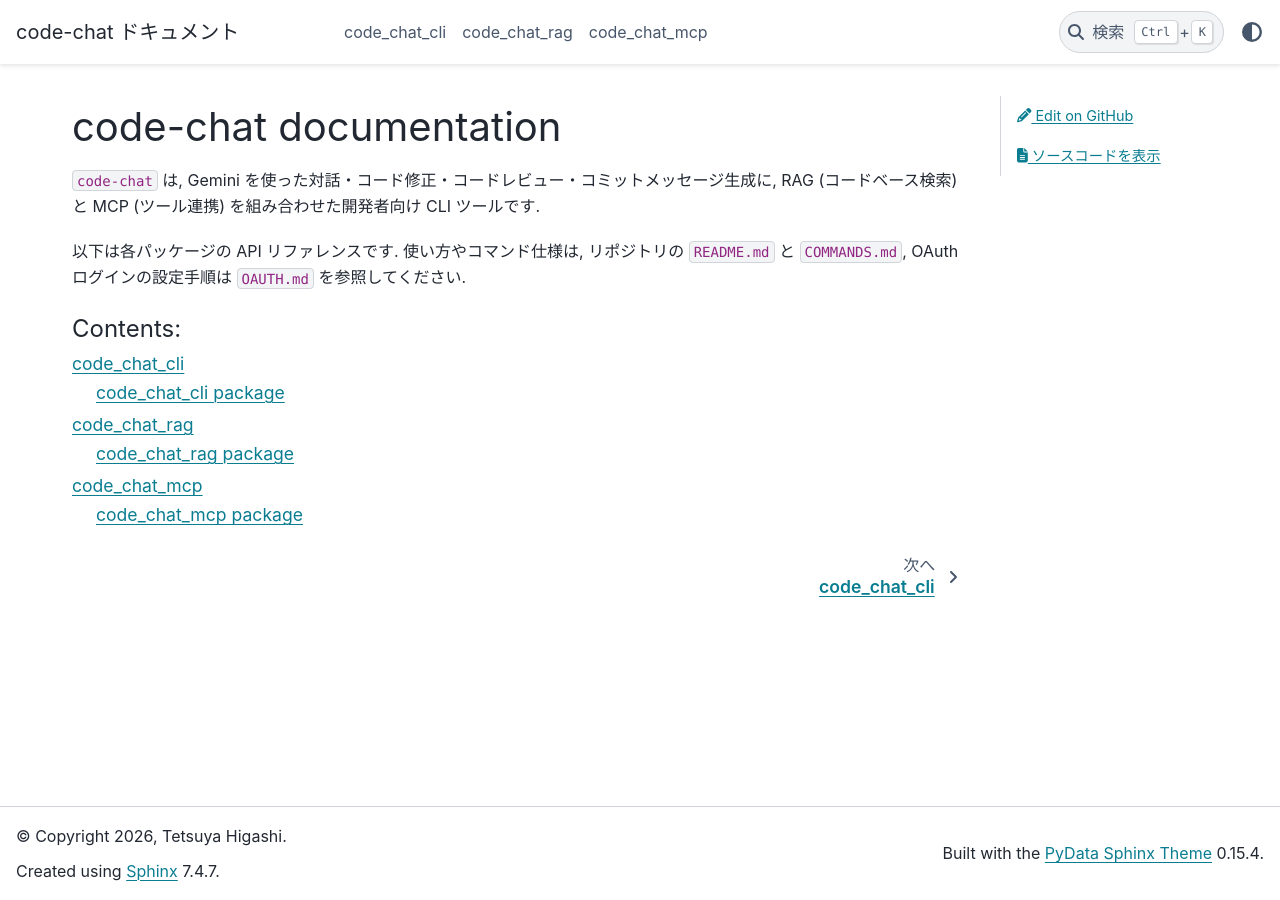
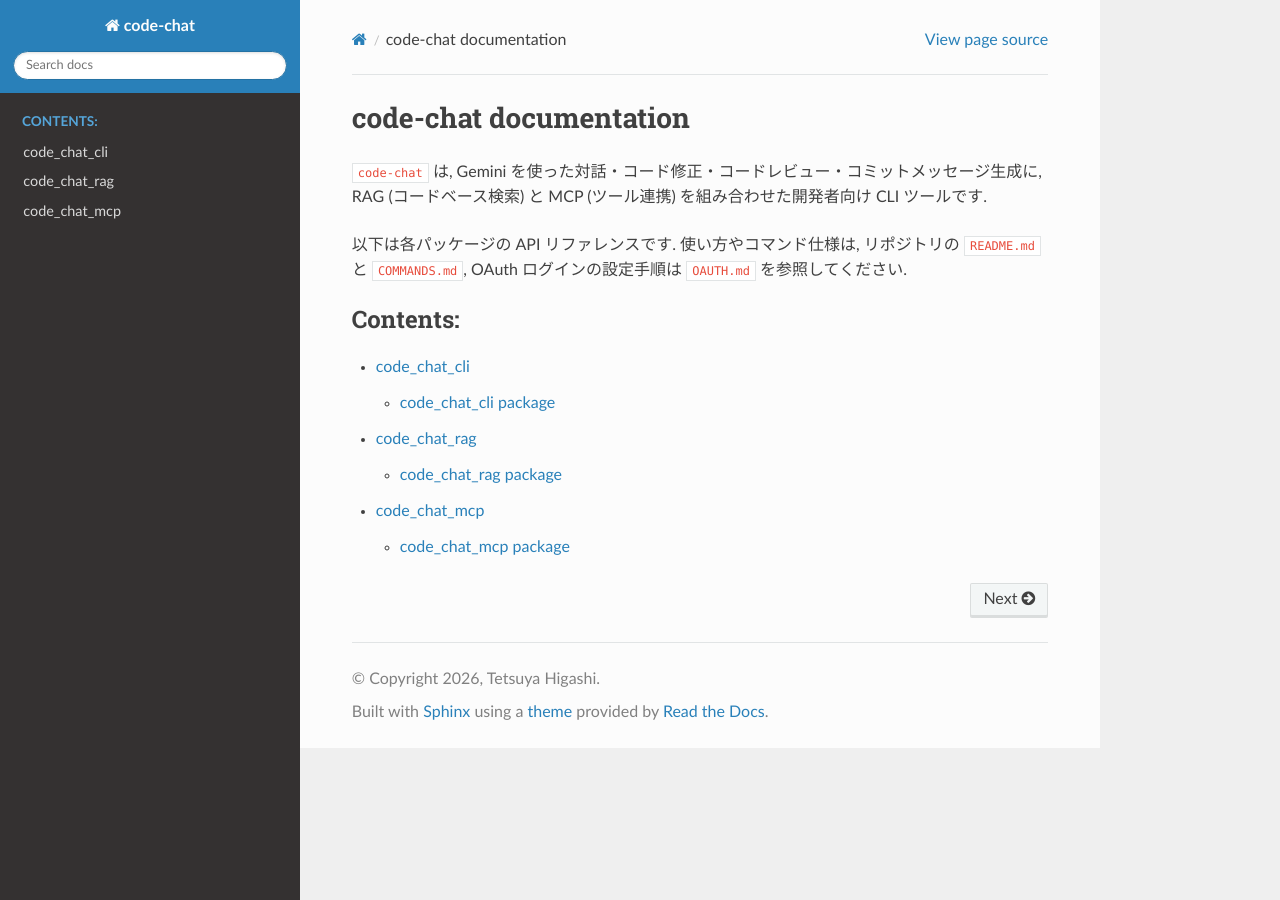
Before and after one commit to sluchin/code-chat, a Sphinx documentation site: the page built from docs/index.rst, in a window 1280 px wide. Built offline with Sphinx 7.4.7 and the Read the Docs theme 3.1.0, drawn with Linux system fonts in a browser that asks for light colours.

Commit message:
docs: switch Sphinx theme to sphinx-rtd-theme
- Change html_theme to sphinx_rtd_theme in conf.py
- Remove obsolete theme options and GitHub edit page configurations
- Add sphinx-rtd-theme dependency to pyproject.toml and lockfile

```diff
--- a/docs/conf.py
+++ b/docs/conf.py
@@ -32,25 +32,5 @@ exclude_patterns = ["_build", "Thumbs.db", ".DS_Store"]
 
 language = "ja"
 
-# Options for HTML output
-# https://www.sphinx-doc.org/en/master/usage/configuration.html#options-for-html-output
-
-# html_theme = 'alabaster'
-# html_theme = "furo"
-# テーマの変更
-html_theme = "pydata_sphinx_theme"
-
-# テーマ固有のオプション設定（例：ダークモード対応やソーシャルリンクなど）
-html_theme_options = {
-    "use_edit_page_button": True,  # GitHubの編集ボタンを表示
-    "show_toc_level": 2,  # 目次の深さ
-}
+html_theme = "sphinx_rtd_theme"
 html_static_path = ["_static"]
-
-# use_edit_page_button に必須 (GitHub の編集ボタンのリンク先を構成する)
-html_context = {
-    "github_user": "sluchin",
-    "github_repo": "code-chat",
-    "github_version": "main",
-    "doc_path": "docs",
-}
--- a/pyproject.toml
+++ b/pyproject.toml
@@ -9,6 +9,7 @@ requires-python = ">=3.12"
 dependencies = [
     "code-chat-cli",
     "pydata-sphinx-theme>=0.22.0",
+    "sphinx-rtd-theme>=3.1.0",
 ]
 
 [project.scripts]
```
Also changed, not shown: 1 other file.
